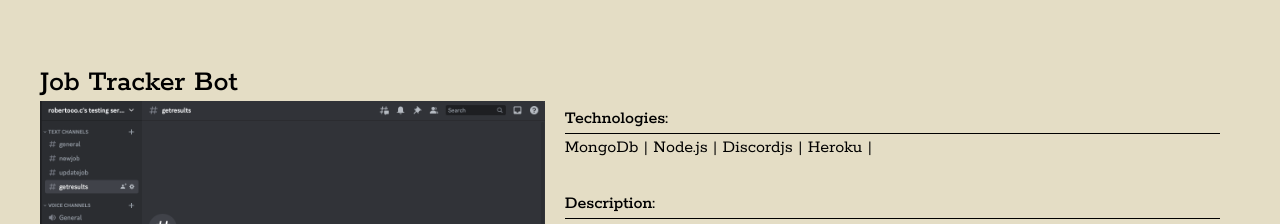
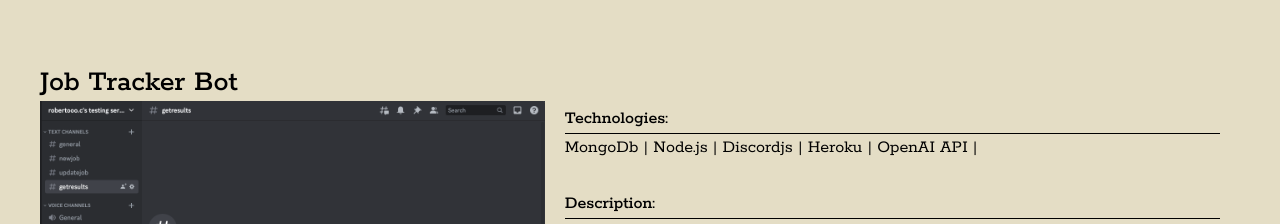
Before and after one commit to robertoooc/Roberto-Contreras-portfolio, a Next.js app: page / in a window 1280 px wide. Shown: the part 2285-2509 px from the top of the page. Built offline with nearby package versions, Linux system fonts and the light colour scheme.

Commit message:
updates techonolgies section

```diff
--- a/constants/constants.js
+++ b/constants/constants.js
@@ -54,7 +54,7 @@
 };
 export const chatApp = {
   name: "Job Tracker Bot",
-  technologies: ["MongoDb", "Node.js", "Discordjs", "Heroku"],
+  technologies: ["MongoDb", "Node.js", "Discordjs", "Heroku", "OpenAI API"],
   description:
     "Developed and deployed a Discord bot using Discord.js paired with Heroku to enhance the job tracking experience. Created user commands for managing job postings, including viewing, updating statuses, and adding new postings. Additionally, I implemented custom cover letter capability using the OpenAI npm package. This feature generates personalized cover letters based on users' resumes and job descriptions.",
   github: [
```
